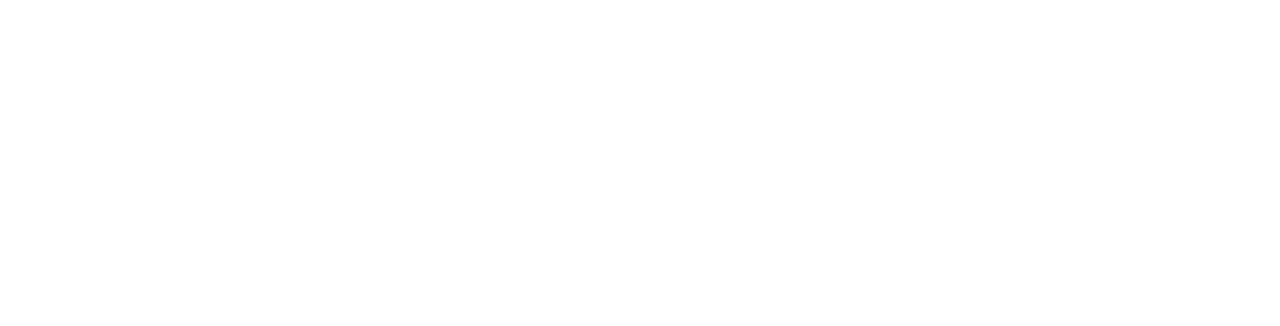
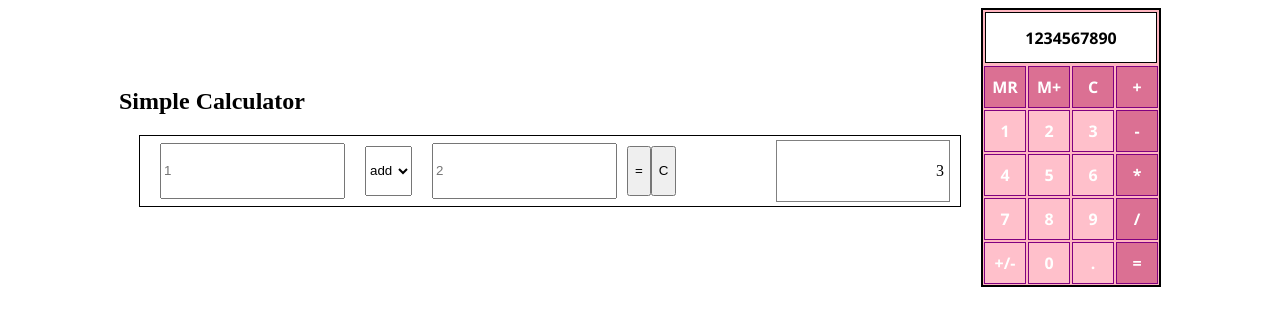
Before and after one commit to connorturlan/JSCalculator, a plain HTML site: page index.html in a window 1280 px wide. Drawn offline with Linux system fonts and the light colour scheme.

Commit message:
finished simple calc

```diff
--- a/calculator.js
+++ /dev/null
@@ -1,37 +0,0 @@
-var a = 0;
-var b = 1;
-var op = "+";
-
-function setA(newA) {
-	a = newA;
-}
-
-function setB(newB) {
-	b = newB;
-}
-
-function setOperation(newOp) {
-	op = newOp;
-}
-
-function calculate() {
-	switch (op) {
-		case "+":
-			return a + b;
-			break;
-		case "-":
-			return a - b;
-			break;
-		case "*":
-			return a * b;
-			break;
-		case "/":
-			return a / b;
-			break;
-		case "^":
-			return a ** b;
-			break;
-	}
-	console.log("invalid operator provided." + toString(op));
-	return NaN;
-}
--- /dev/null
+++ b/calculatorFunctional.js
@@ -0,0 +1,67 @@
+// original values for the calculator.
+var a = 1;
+var b = 2;
+var op = "+";
+
+// set the value of the A variable.
+function setA(newA) {
+	a = newA;
+}
+
+// set the value of the B variable.
+function setB(newB) {
+	b = newB;
+}
+
+// set the value of the Op flag.
+function setOperation(newOp) {
+	op = newOp;
+}
+
+// calculate the value of "A Op B", return NaN for any invalid value.
+function calculate(a, b) {
+	return (
+		{
+			"+": a + b,
+			"-": a - b,
+			"*": a * b,
+			"/": a / b,
+			"^": a ** b,
+		}[op] ?? NaN // catch invalu
+	);
+	/* switch (op) {
+		// add.
+		case "+":
+			return a + b;
+			break;
+		// subtract.
+		case "-":
+			return a - b;
+			break;
+		// multiply.
+		case "*":
+			return a * b;
+			break;
+		// divide.
+		case "/":
+			return a / b;
+			break;
+		// power.
+		case "^":
+			return a ** b;
+			break;
+	}
+	console.log("invalid operator provided." + toString(op));
+	return NaN; */
+}
+
+// perform the calculation for the simple calc.
+function simpleCalculate() {
+	// get and set the values and operators.
+	setA(parseInt(document.getElementById("sA").value));
+	setOperation(document.getElementById("sOp").value);
+	setB(parseInt(document.getElementById("sB").value));
+
+	// perform the calculation and display the value.
+	document.getElementById("sOut").innerText = calculate(a, b).toString();
+}
--- a/index.html
+++ b/index.html
@@ -5,7 +5,76 @@
 		<meta http-equiv="X-UA-Compatible" content="IE=edge" />
 		<meta name="viewport" content="width=device-width, initial-scale=1.0" />
 		<title>Calculator</title>
-		<script src="calculator.js"></script>
+		<link rel="stylesheet" href="style.css" />
+		<script src="calculatorFunctional.js"></script>
 	</head>
-	<body></body>
+	<body class="main">
+		<section class="simpleCalc">
+			<h2>Simple Calculator</h2>
+			<form class="calc" onsubmit="return false;">
+				<input
+					class="calc__input"
+					type="text"
+					name="a"
+					id="sA"
+					placeholder="1"
+				/>
+
+				<select class="calc__input" name="op" id="sOp">
+					<option value="+">add</option>
+					<option value="-">sub</option>
+					<option value="*">mul</option>
+					<option value="/">div</option>
+					<option value="^">pow</option>
+				</select>
+
+				<input
+					class="calc__input"
+					type="text"
+					name="b"
+					id="sB"
+					placeholder="2"
+				/>
+
+				<input
+					class="calc__btn"
+					type="submit"
+					value="="
+					onclick="simpleCalculate()"
+				/>
+				<input class="calc__btn" type="reset" value="C" />
+
+				<p class="calc__output" id="sOut">3</p>
+			</form>
+		</section>
+		<section class="calculator">
+			<p class="calculator__result" id="aResult">1234567890</p>
+			<main class="calculator__container">
+				<div class="btn btn--function">MR</div>
+				<div class="btn btn--function">M+</div>
+				<div class="btn btn--function">C</div>
+				<div class="btn btn--function">+</div>
+
+				<div class="btn">1</div>
+				<div class="btn">2</div>
+				<div class="btn">3</div>
+				<div class="btn btn--function">-</div>
+
+				<div class="btn">4</div>
+				<div class="btn">5</div>
+				<div class="btn">6</div>
+				<div class="btn btn--function">*</div>
+
+				<div class="btn">7</div>
+				<div class="btn">8</div>
+				<div class="btn">9</div>
+				<div class="btn btn--function">/</div>
+
+				<div class="btn">+/-</div>
+				<div class="btn">0</div>
+				<div class="btn">.</div>
+				<div class="btn btn--function">=</div>
+			</main>
+		</section>
+	</body>
 </html>
--- /dev/null
+++ b/style.scss
@@ -0,0 +1,90 @@
+%flex-center {
+	display: flex;
+	justify-content: center;
+	align-items: center;
+}
+
+.main {
+	@extend %flex-center;
+}
+
+.calc {
+	@extend %flex-center;
+
+	width: 800px;
+	height: 50px;
+
+	margin: 20px;
+	border: 1px solid black;
+	padding: 10px;
+
+	&__input {
+		margin: 10px;
+		height: 100%;
+	}
+
+	&__btn {
+		height: 100%;
+	}
+
+	&__output {
+		display: flex;
+		justify-content: end;
+		align-items: center;
+
+		margin-left: 100px;
+		border: 1px solid grey;
+		padding: 5px;
+
+		height: 100%;
+		width: 100%;
+	}
+}
+
+.btn {
+	@extend %flex-center;
+
+	width: 40px;
+	height: 40px;
+
+	margin: 1px;
+	border: 1px solid purple;
+
+	background-color: pink;
+	color: white;
+
+	&--function {
+		background-color: palevioletred;
+		color: white;
+	}
+
+	&:hover {
+		background-color: lightpink;
+	}
+}
+
+.calculator {
+	display: grid;
+	grid-template-rows: 1fr 4fr;
+
+	border: 2px solid black;
+
+	background-color: lightpink;
+
+	font-family: "Segoe UI", Tahoma, Geneva, Verdana, sans-serif;
+	font-weight: bold;
+
+	&__result {
+		@extend %flex-center;
+
+		background-color: white;
+
+		margin: 2px;
+		border: 1px solid black;
+	}
+
+	&__container {
+		display: grid;
+		grid-template: 1fr 1fr 1fr 1fr / 1fr 1fr 1fr 1fr;
+	}
+}
```
Also changed, not shown: style.css (added).
